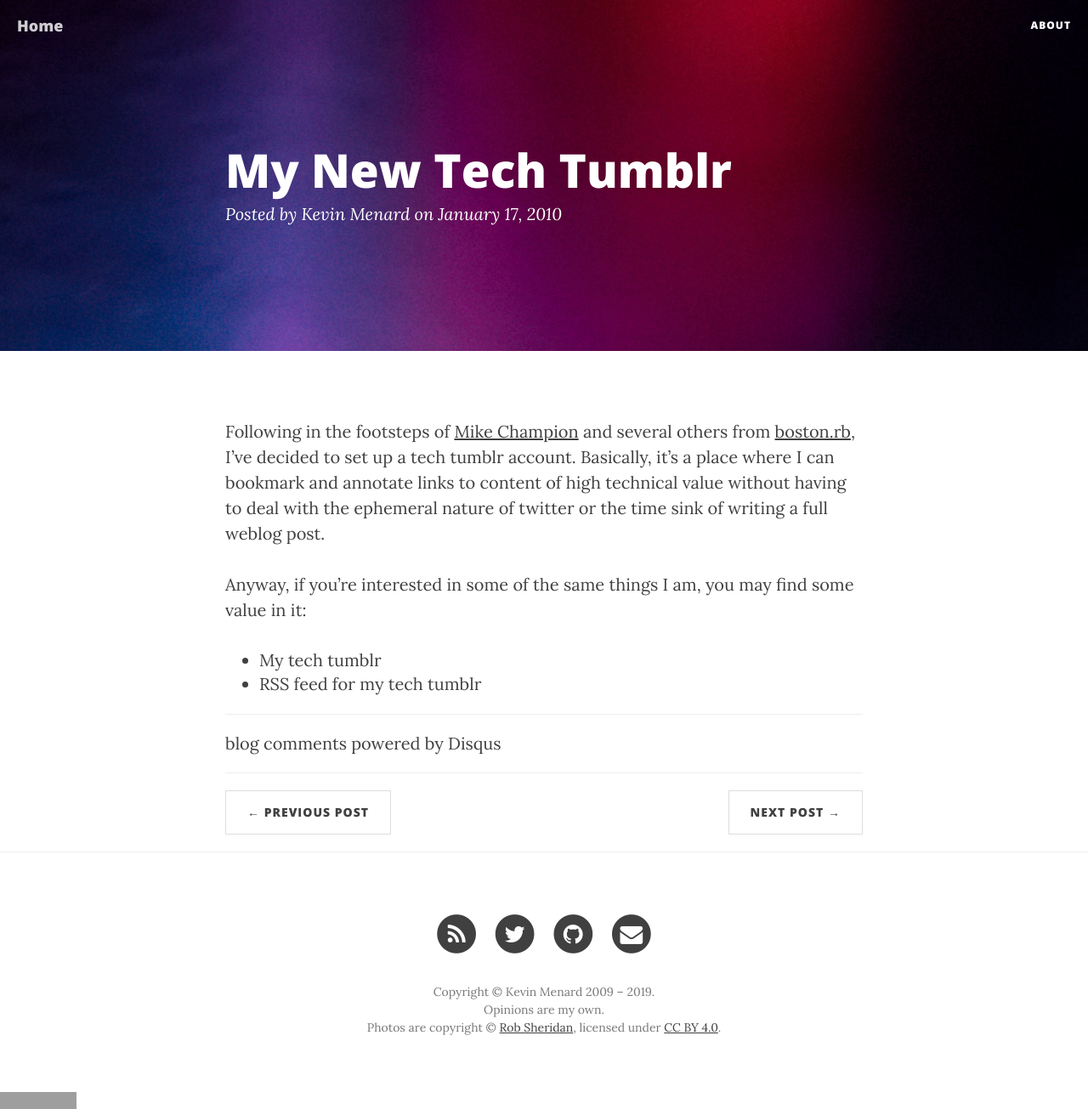
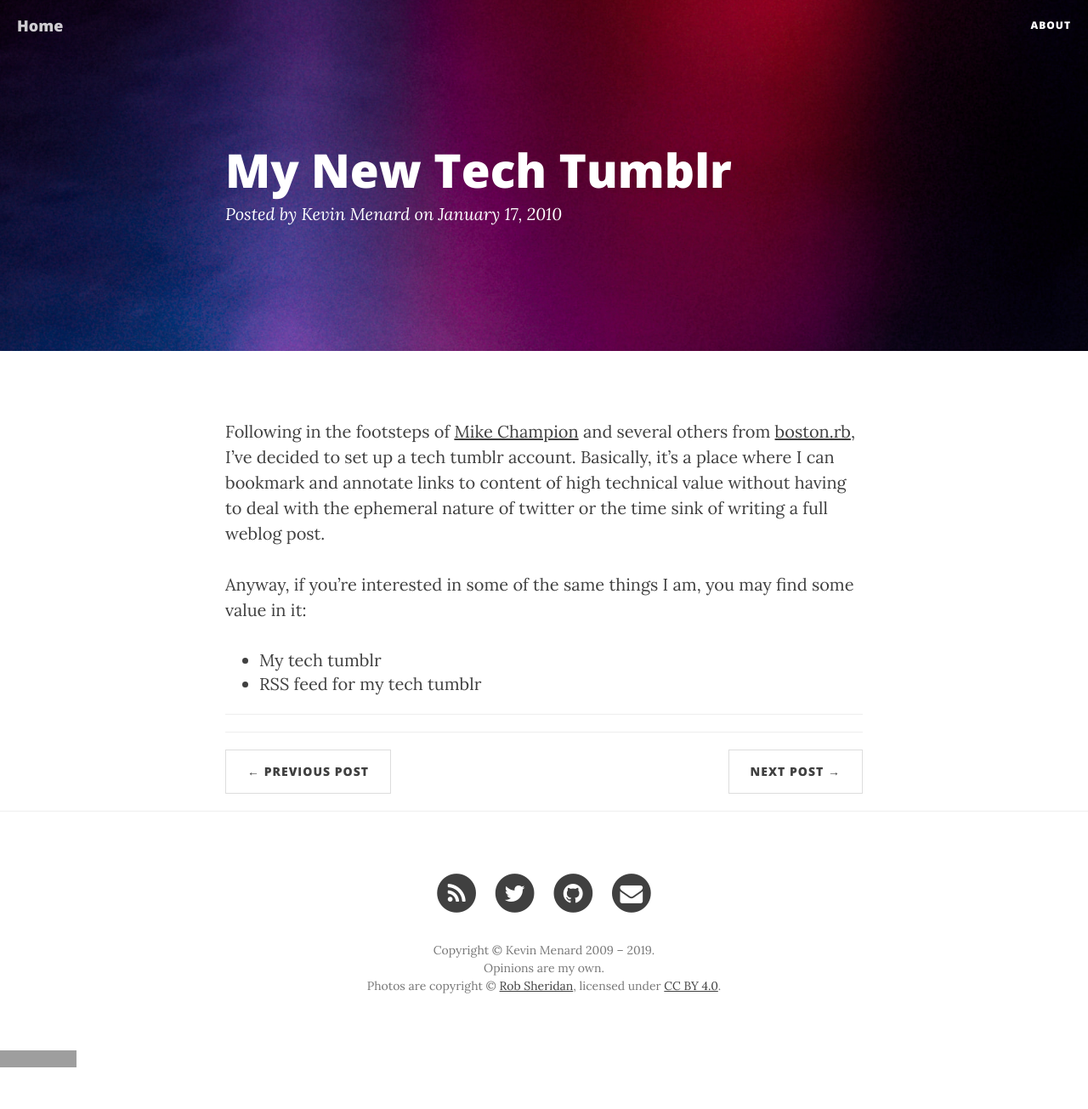
Before and after one commit to nirvdrum/nirvdrum.com, a Jekyll site: the page built from _posts/2010-01-17-my-new-tech-tumblr.markdown, in a window 1280 px wide. Shown: the whole page at 85% size. Built offline with Jekyll 4.4.1, drawn with Linux system fonts in a browser that asks for light colours; nearby versions of some CDN libraries; comment, search, counter and statistics services are not loaded; after the commit the page ends 1256 px from its top, so only the background shows below that; grey boxes are pictures that could not be loaded.

Commit message:
Replaced Disqus with Commento.

```diff
--- a/_layouts/post.html
+++ b/_layouts/post.html
@@ -29,7 +29,8 @@
 
                 <hr>
 
-                <div id="disqus_thread"></div><script type="text/javascript" src="http://disqus.com/forums/nirvdrum/embed.js"></script><noscript><a href="http://nirvdrum.disqus.com/?url=ref">View the discussion thread.</a></noscript><a href="http://disqus.com" class="dsq-brlink">blog comments powered by <span class="logo-disqus">Disqus</span></a>
+                <div id="commento"></div>
+                <script src="https://cdn.commento.io/js/commento.js"></script>
 
                 <hr>
 
```
